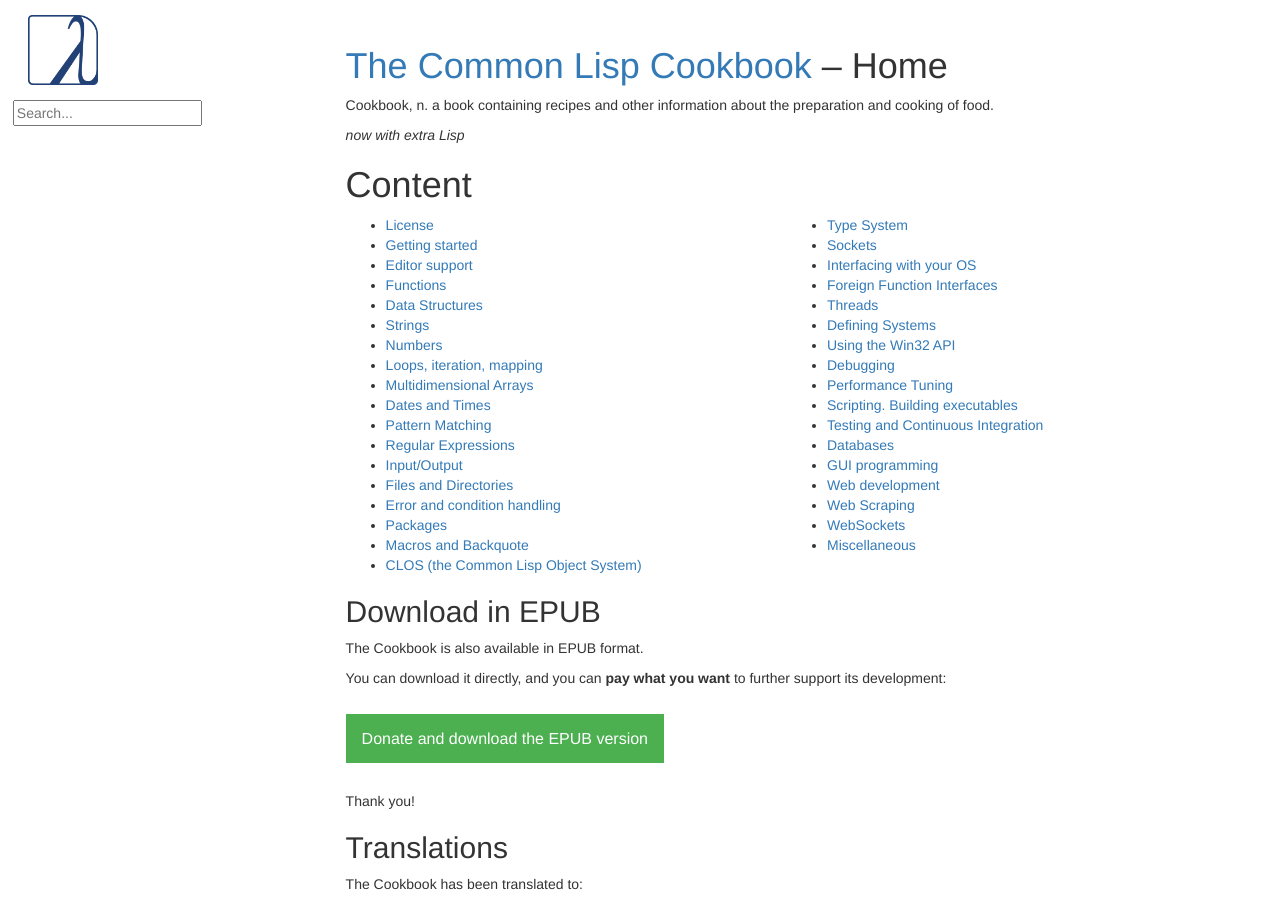
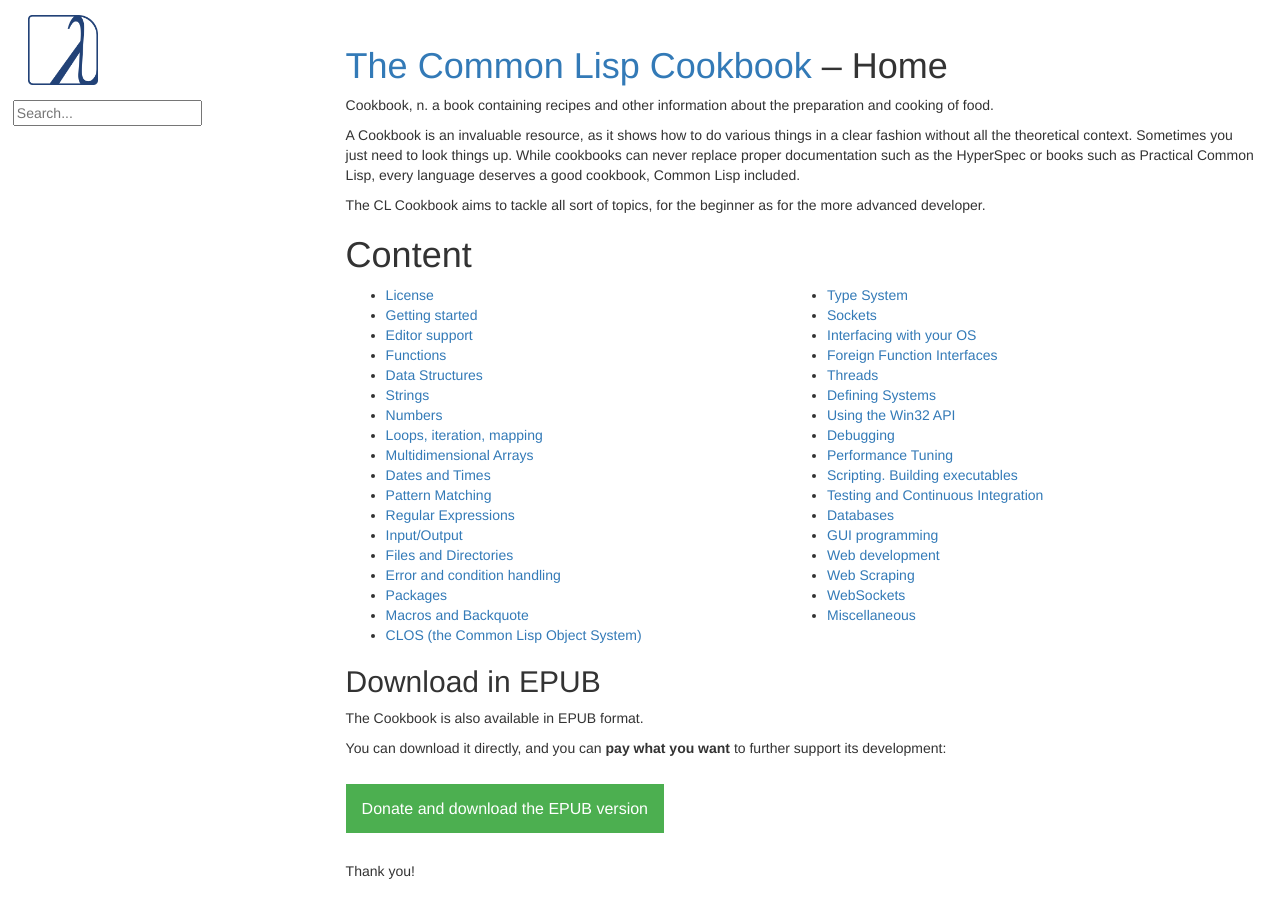
Before and after one commit to LispCookbook/cl-cookbook, a Jekyll site: the page built from index.md, in a window 1280 px wide and 900 px high. Built offline with Jekyll 4.4.1, drawn with Linux system fonts in a browser that asks for light colours.

Commit message:
index: take the nice introduction from the README

```diff
--- a/index.md
+++ b/index.md
@@ -5,7 +5,9 @@ title: Home
 > Cookbook, n.
 > a book containing recipes and other information about the preparation and cooking of food.
 
-*now with extra Lisp*
+A Cookbook is an invaluable resource, as it shows how to do various things in a clear fashion without all the theoretical context. Sometimes you just need to look things up. While cookbooks can never replace proper documentation such as the HyperSpec or books such as Practical Common Lisp, every language deserves a good cookbook, Common Lisp included.
+
+The CL Cookbook aims to tackle all sort of topics, for the beginner as for the more advanced developer.
 
 
 # Content
```
